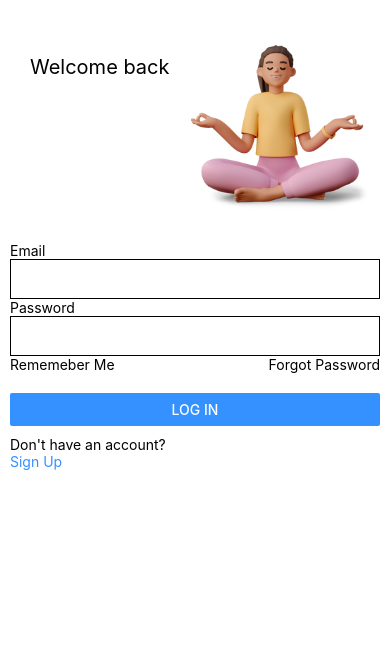
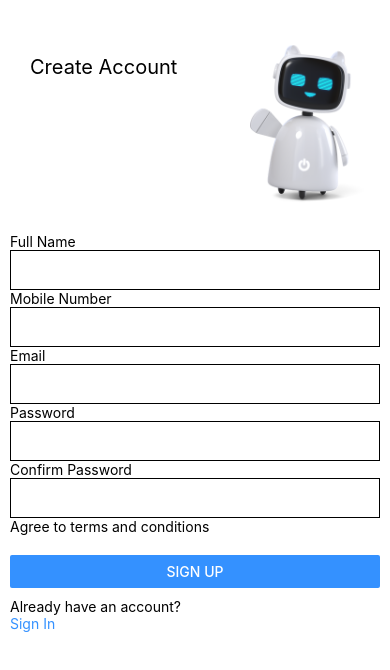
Before and after one commit to HarpreetChahal/LOOKMEUP, a React Native app: screen / in a window 390 px wide. Both pictures are taken after a click on the button "SIGN UP". Shown: the top 670 px of the page. Built offline with nearby package versions, Linux system fonts and the light colour scheme.

Commit message:
Re arranged the screen for login and register navigation

```diff
--- a/screens/LoginScreen.js
+++ b/screens/LoginScreen.js
@@ -1,67 +1,60 @@
-import React from 'react'
-import { View, Text, StyleSheet, Image, TouchableOpacity, Button, TextInput } from 'react-native'
+import React from "react";
+import {
+  View,
+  Text,
+  StyleSheet,
+  Image,
+  TouchableOpacity,
+  Button,
+  TextInput,
+} from "react-native";
 
-
-const LoginScreen = () => {
+const LoginScreen = ({ navigation }) => {
   return (
     <View style={styles.container}>
       <View style={styles.header}>
         {/* <Text>Open up App.js to start working on your app!</Text> */}
-                <Text style={styles.mainText}>Create Account</Text>
-                <Image style={styles.logo} source={require('../assets/create_account.png')} />
+        <Text style={styles.mainText}>Welcome back</Text>
+        <Image style={styles.logo} source={require("../assets/login.png")} />
       </View>
       <View style={styles.body}>
-                <Text>Full Name</Text>
-                <TextInput
-                    style={styles.input}
-                    keyboardType="default"
-                />
-                <Text>Mobile Number</Text>
-                <TextInput
-                    style={styles.input}
-                    keyboardType="numeric"
-                />
         <Text>Email</Text>
-                <TextInput
-                    style={styles.input}
-                    keyboardType="default"
-                />
+        <TextInput style={styles.input} keyboardType="default" />
         <Text>Password</Text>
-                <TextInput
-                    style={styles.input}
-                    keyboardType="default"
-                />
-                <Text>Confirm Password</Text>
-                <TextInput
-                    style={styles.input}
-                    keyboardType="default"
-                />
-                <Text>Agree to terms and conditions</Text>
+        <TextInput style={styles.input} keyboardType="default" />
 
+        <View style={styles.rememberme}>
+          <Text>Remember Me</Text>
+          <Text>Forgot Password</Text>
+        </View>
 
         <View style={styles.buttons}>
           <TouchableOpacity>
             <View style={styles.signup}>
-                        <Button color="#3491ff" title="Sign Up" />
+              <Button color="#3491ff" title="Log In" />
             </View>
           </TouchableOpacity>
 
           {/* <StatusBar style="auto" /> */}
-                    <Text>Already have an account?</Text>
-                    <Text style={{ color: '#3491ff' }}>Sign In</Text>
-
-                </View>
-
+          <Text>Don't have an account?</Text>
+          <Text
+            style={{ color: "#3491ff" }}
+            onPress={() =>
+              navigation.navigate("RegisterScreen", { screen: "RegisterScreen" })
+            }
+          >
+            Sign Up
+          </Text>
         </View>
       </View>
-
+    </View>
   );
-}
+};
 
 const styles = StyleSheet.create({
   container: {
     flex: 1,
-        backgroundColor: '#ffffff',
+    backgroundColor: "#ffffff",
 
     // backgroundColor: '#fff',
     // alignItems: 'center',
@@ -70,25 +63,28 @@ const styles = StyleSheet.create({
   logo: {
     // marginTop:20,
     // marginLeft:130,
-        height: 158,
-        width: 120,
-
+    height: 167,
+    width: 179,
   },
   header: {
     //backgroundColor: 'skyblue',
     //flex: 1,
-        flexDirection: 'row',
+    flexDirection: "row",
     padding: 20,
 
     marginTop: 25,
     //height: 300,
     //width: '100%',
     //   alignContent:'space-between',
-        justifyContent: 'space-between',
+    justifyContent: "space-between",
   },
   body: {
     //flex: 5,
     padding: 10,
+  },
+  rememberme: {
+    flexDirection: "row",
+    justifyContent: "space-between",
   },
   input: {
     height: 40,
@@ -98,12 +94,12 @@ const styles = StyleSheet.create({
   },
 
   mainText: {
-        color: 'black',
+    color: "black",
     padding: 10,
     fontSize: 20,
   },
   buttons: {
-        marginTop:20,
+    marginTop: 20,
     //flex: 2,
     //width: 100,
     //padding: 10,
@@ -114,4 +110,4 @@ const styles = StyleSheet.create({
   },
 });
 
-export default LoginScreen
+export default LoginScreen;
--- a/screens/RegisterScreen.js
+++ b/screens/RegisterScreen.js
@@ -1,60 +1,67 @@
-import React from 'react'
-import { View, Text, StyleSheet, Image, TouchableOpacity, Button, TextInput } from 'react-native'
+import React from "react";
+import {
+  View,
+  Text,
+  StyleSheet,
+  Image,
+  TouchableOpacity,
+  Button,
+  TextInput,
+} from "react-native";
 
-
-const RegisterScreen = () => {
+const RegisterScreen = ({ navigation }) => {
   return (
-
-
-
     <View style={styles.container}>
       <View style={styles.header}>
         {/* <Text>Open up App.js to start working on your app!</Text> */}
-                <Text style={styles.mainText}>Welcome back</Text>
-                <Image style={styles.logo} source={require('../assets/login.png')} />
+        <Text style={styles.mainText}>Create Account</Text>
+        <Image
+          style={styles.logo}
+          source={require("../assets/create_account.png")}
+        />
       </View>
       <View style={styles.body}>
-
+        <Text>Full Name</Text>
+        <TextInput style={styles.input} keyboardType="default" />
+        <Text>Mobile Number</Text>
+        <TextInput style={styles.input} keyboardType="numeric" />
         <Text>Email</Text>
-                <TextInput
-                    style={styles.input}
-                    keyboardType="default"
-                />
+        <TextInput style={styles.input} keyboardType="default" />
         <Text>Password</Text>
-                <TextInput
-                    style={styles.input}
-                    keyboardType="default"
-                />
-
-                <View style={styles.rememberme}>
-                <Text>Rememeber Me</Text>
-                <Text>Forgot Password</Text>
-                </View>
-
+        <TextInput style={styles.input} keyboardType="default" />
+        <Text>Confirm Password</Text>
+        <TextInput style={styles.input} keyboardType="default" />
+        <Text>Agree to terms and conditions</Text>
 
         <View style={styles.buttons}>
           <TouchableOpacity>
             <View style={styles.signup}>
-                        <Button color="#3491ff" title="Log In" />
+              <Button color="#3491ff" title="Sign Up" />
             </View>
           </TouchableOpacity>
 
           {/* <StatusBar style="auto" /> */}
-                    <Text>Don't have an account?</Text>
-                    <Text style={{ color: '#3491ff' }}>Sign Up</Text>
-
-                </View>
-
+          <Text>Already have an account?</Text>
+          <Text
+            style={{ color: "#3491ff" }}
+            onPress={() =>
+              navigation.navigate("LoginScreen", {
+                screen: "LoginScreen",
+              })
+            }
+          >
+            Sign In
+          </Text>
         </View>
       </View>
-
+    </View>
   );
-}
+};
 
 const styles = StyleSheet.create({
   container: {
     flex: 1,
-        backgroundColor: '#ffffff',
+    backgroundColor: "#ffffff",
 
     // backgroundColor: '#fff',
     // alignItems: 'center',
@@ -63,29 +70,24 @@ const styles = StyleSheet.create({
   logo: {
     // marginTop:20,
     // marginLeft:130,
-        height: 167,
-        width: 179,
-
+    height: 158,
+    width: 120,
   },
   header: {
     //backgroundColor: 'skyblue',
     //flex: 1,
-        flexDirection: 'row',
+    flexDirection: "row",
     padding: 20,
 
     marginTop: 25,
     //height: 300,
     //width: '100%',
     //   alignContent:'space-between',
-        justifyContent: 'space-between',
+    justifyContent: "space-between",
   },
   body: {
     //flex: 5,
     padding: 10,
-    },
-    rememberme: {
-        flexDirection:'row',
-        justifyContent:'space-between',
   },
   input: {
     height: 40,
@@ -95,12 +97,12 @@ const styles = StyleSheet.create({
   },
 
   mainText: {
-        color: 'black',
+    color: "black",
     padding: 10,
     fontSize: 20,
   },
   buttons: {
-        marginTop:20,
+    marginTop: 20,
     //flex: 2,
     //width: 100,
     //padding: 10,
@@ -111,4 +113,4 @@ const styles = StyleSheet.create({
   },
 });
 
-export default RegisterScreen
+export default RegisterScreen;
```
Lines whose indentation alone changed are shown as unchanged.
